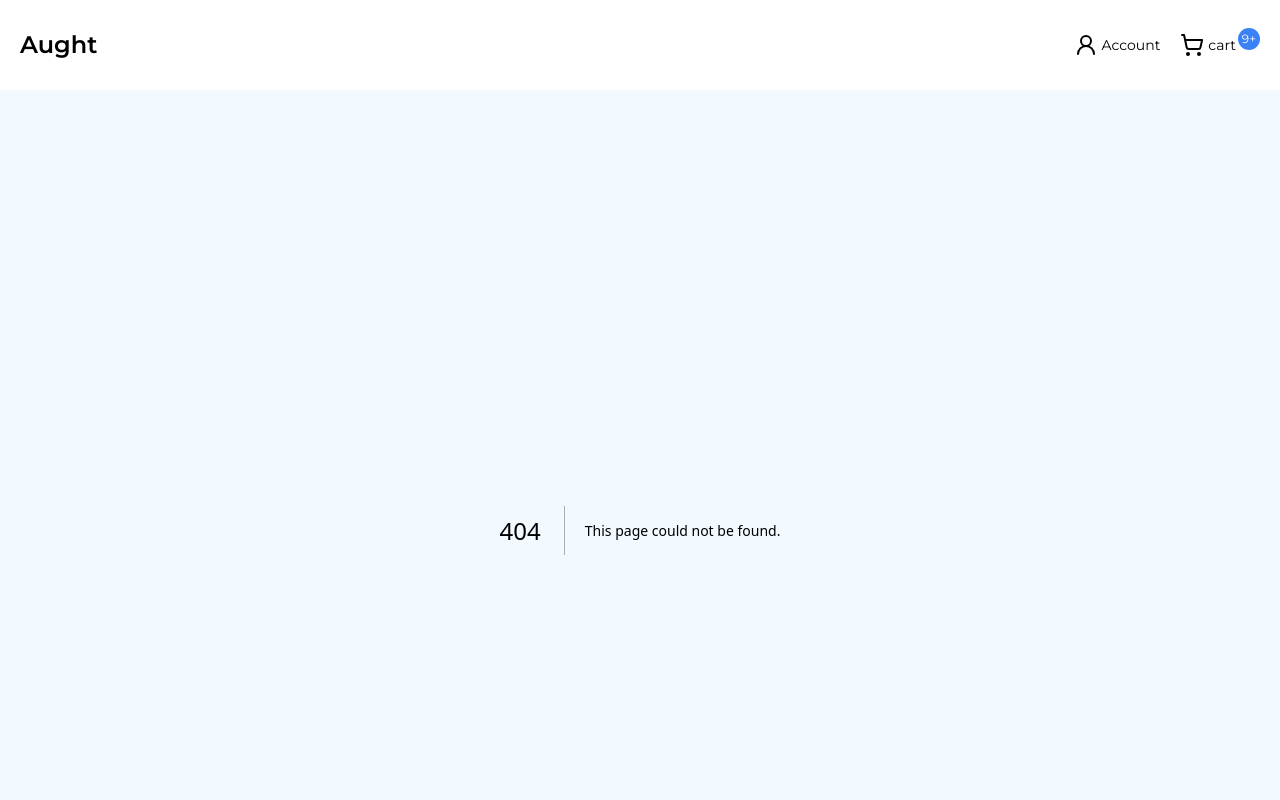
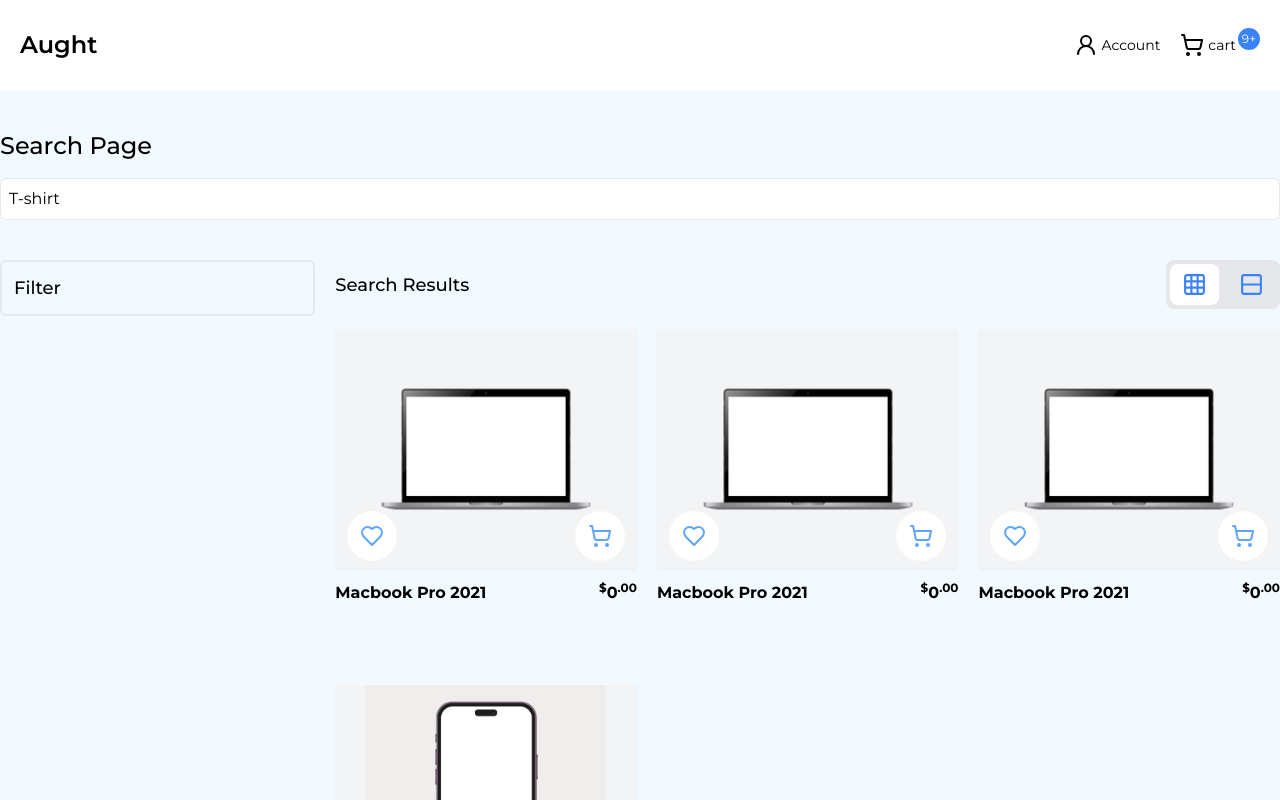
Before and after one commit to AbdulRaufAl-hassan101010/aught-ecommerce, a Next.js app: page /search in a window 1280 px wide. Before the commit this address had no page. Shown: the top 800 px of the page. Built offline with nearby package versions, Linux system fonts and the light colour scheme.

Commit message:
created searcg page

```diff
--- a/src/app/page.tsx
+++ b/src/app/page.tsx
@@ -1,11 +1,16 @@
+"use client";
+
 import { images } from "@/constants/images";
 import SearchInput from "../components/SearchInput";
 import Image from "next/image";
 import Link from "next/link";
 import ProductCard from "@/components/ProductCard";
 // import DownloadApp from "@/components/DownloadApp";
+import { useRouter } from "next/navigation";
 
 export default function Home() {
+  const navigate = useRouter();
+
   return (
     <div className="container mx-auto mt-3 px-5">
       <header className="bg-blue-200 rounded-sm flex justify-between h-[400px] shadow-sm">
@@ -18,7 +23,9 @@
               Get everything you need on aught, your best shop platform.
             </p>
             <div className="mt-5">
-              <SearchInput />
+              <SearchInput
+                onClick={() => navigate.push("/search?search=macbook")}
+              />
             </div>
           </div>
         </div>
--- /dev/null
+++ b/src/app/search/page.tsx
@@ -0,0 +1,75 @@
+"use client";
+
+import ProductCard from "@/components/ProductCard";
+import Input from "@/components/ui/Input";
+import { Grid, Rows } from "lucide-react";
+import React from "react";
+import { images } from "@/constants/images";
+
+const Page = () => {
+  const [search, setSearch] = React.useState("T-shirt");
+
+  return (
+    <main className="mx-auto container">
+      <h1 className="font-medium text-2xl">Search Page</h1>
+
+      <form className="mt-4">
+        <Input
+          placeholder="Search"
+          defaultValue={search}
+          //  label="Your Search"
+        />
+      </form>
+
+      <div className="flex mt-10 gap-x-5 items-start">
+        {/* filter */}
+        <div className="w-3/12 border-2 p-3 rounded-md">
+          <h2 className="font-medium text-lg">Filter</h2>
+        </div>
+
+        {/* search results */}
+        <div className="w-9/12">
+          {/* headers */}
+          <div className="flex justify-between items-center mb-5">
+            <h2 className="font-medium text-lg">Search Results</h2>
+            <div className="flex justify-between items-center ">
+              <div className="bg-gray-200 flex p-1 gap-x-2 rounded-lg">
+                <button className="py-2 px-3 bg-white rounded-lg">
+                  <Grid size={25} className="text-blue-500" />
+                </button>
+                <button className="py-2 px-3 rounded-lg">
+                  <Rows size={25} className="text-blue-500" />
+                </button>
+              </div>
+            </div>
+          </div>
+
+          <div className="grid grid-cols-3 gap-5 gap-y-20">
+            <ProductCard
+              name={"Macbook Pro 2021"}
+              price={0}
+              image={images.laptop}
+            />
+            <ProductCard
+              name={"Macbook Pro 2021"}
+              price={0}
+              image={images.laptop}
+            />
+            <ProductCard
+              name={"Macbook Pro 2021"}
+              price={0}
+              image={images.laptop}
+            />
+            <ProductCard
+              name={"Iphone 13 Pro"}
+              price={1400}
+              image={images.phone}
+            />
+          </div>
+        </div>
+      </div>
+    </main>
+  );
+};
+
+export default Page;
--- a/src/components/ProductCard.tsx
+++ b/src/components/ProductCard.tsx
@@ -7,9 +7,9 @@
 interface ProductCardProps {
   name: string;
   price: number;
-  description: string;
-  rating: number;
-  totalReviews: number;
+  description?: string;
+  rating?: number;
+  totalReviews?: number;
   image: string | StaticImageData;
 }
 
@@ -53,10 +53,12 @@
             <sup>.00</sup>
           </div>
         </div>
-        <p className="mt- text-sm text-gray-500">{description}</p>
-        <div className="mt-3">
-          <Ratings rating={rating} totalReviews={totalReviews} />
-        </div>
+        {description && <p className="text-gray-500">{description}</p>}
+        {rating !== undefined && (
+          <div className="mt-3">
+            <Ratings rating={rating} totalReviews={totalReviews} />
+          </div>
+        )}
       </div>
     </div>
   );
--- a/src/components/SearchInput.tsx
+++ b/src/components/SearchInput.tsx
@@ -3,9 +3,10 @@
 
 interface SearchInputProps extends React.HTMLProps<HTMLInputElement> {
   value?: string;
+  onClick?: () => void;
 }
 
-const SearchInput = ({ ...props }: SearchInputProps) => {
+const SearchInput = ({ onClick, ...props }: SearchInputProps) => {
   return (
     <div className="flex justify-between">
       <input
@@ -14,7 +15,10 @@
         {...props}
         className="w-full py-4 px-2 rounded-l-sm outline-none text-sm border-none"
       />
-      <button className="bg-blue-500 text-white py-4 px-5 rounded-r-md text-sm hover:opacity-80">
+      <button
+        className="bg-blue-500 text-white py-4 px-5 rounded-r-md text-sm hover:opacity-80"
+        onClick={onClick}
+      >
         <SearchIcon />
       </button>
     </div>
```
